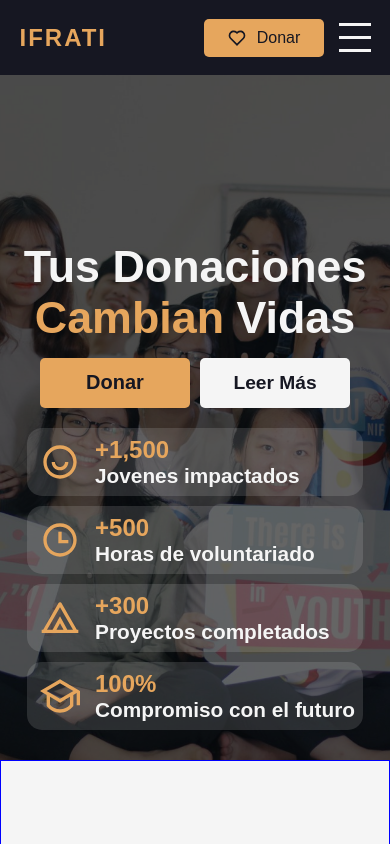
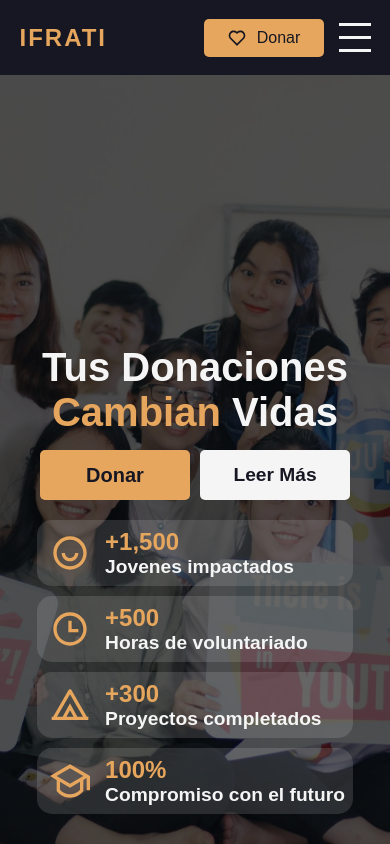
Before and after one commit to SteavenRocha/avanzada-static-page, an Astro site: page / in a window 390 px wide. Shown: the top 844 px of the page. Built offline with nearby package versions, Linux system fonts and the light colour scheme; Astro itself is replaced by a stand-in of ours.

Commit message:
cambios en el responsive del hero section

```diff
--- a/src/components/Hero.astro
+++ b/src/components/Hero.astro
@@ -155,7 +155,7 @@ import Boton from "../components/Boton.astro";
     }
 
     .row h1 {
-        font-size: clamp(2.8em, 4vw + 1rem, 4em);
+        font-size: clamp(2.5em, 4vw + 1rem, 4em);
         text-align: center;
         color: var(--color-white);
     }
@@ -190,6 +190,7 @@ import Boton from "../components/Boton.astro";
         flex-direction: column;
         align-items: center;
         justify-content: center;
+        overflow: hidden;
         padding: 10px;
         height: 100%;
         background-color: rgba(226, 226, 226, 0.144);
@@ -213,14 +214,14 @@ import Boton from "../components/Boton.astro";
     }
 
     .box h1 {
-        font-size: clamp(0.5em, 4vw + 1rem, 1.5em);
+        font-size: clamp(0.25em, 4vw + 1rem, 1.5em);
         color: var(--primary-color);
     }
 
     .box h2 {
         max-width: 200px;
         word-wrap: break-word;
-        font-size: clamp(0.2em, 4vw + 1rem, 1.3em);
+        font-size: clamp(0.1em, 4vw + 1rem, 1.2em);
         color: var(--color-white);
     }
 
@@ -271,11 +272,11 @@ import Boton from "../components/Boton.astro";
     @media (max-width: 480px) {
 
         section {
-            height: 90vh;
+            height: 100svh
         }
 
         section::before {
-            height: 90vh;
+            height: 100svh;
         }
 
         .column {
```
